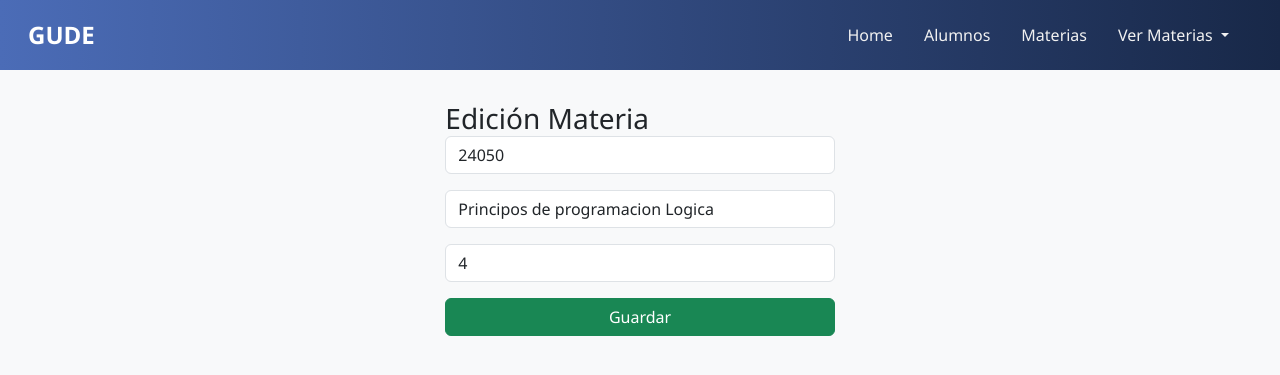
After one commit to Jacv33C/GUDE, a Django app: page /materias/edicionCurso/24050/ in a window 1280 px wide. The commit adds this page. Shown: the top 375 px of the page. Run offline with Django 5.2, Linux system fonts and the light colour scheme; data comes from the database, SQL or seed files in the repository; both versions use the stored data as it was after the commit.

Commit message:
Implementacion de la funcionalidad para editar materias

```diff
--- a/Universidad/Aplicaciones/General/templates/Materias.html
+++ b/Universidad/Aplicaciones/General/templates/Materias.html
@@ -46,7 +46,7 @@
                                 <td>{{ c.codigo }}</td>
                                 <td>{{ c.nombre }}</td>
                                 <td>{{ c.creditos }}</td>
-                                <td><a href="edicionCurso" class="btn btn-info btn-sm">Editar</a></td>
+                                <td><a href="{% url 'edicionCurso' c.codigo %}" class="btn btn-info btn-sm">Editar</a></td>
                                 <td><a href="{% url 'eliminacionCurso' c.codigo %}" class="btn btn-danger btn-sm">Eliminar</a></td>
                             </tr>
                             {% empty %}
--- /dev/null
+++ b/Universidad/Aplicaciones/General/templates/edicionCurso.html
@@ -0,0 +1,25 @@
+{% extends './base.html' %}
+
+{% block body %}
+<div class="row">
+    <div class="col-md-4 offset-md-4">
+        <h3 class="mb-0">Edición Materia</h3>
+        <div class="card-body">
+            <form action="{% url 'editarMateria' %}" method="post">
+                {% csrf_token %}
+                <div class="form-group mb-3">
+                    <input type="text" name="txtCodigo" id="txtCodigo" value="{{ curso.codigo }}" class="form-control" placeholder="Código" minlength="5" maxlength="5" readonly required>
+                </div>
+                <div class="form-group mb-3">
+                    <input type="text" name="txtNombre" id="txtNombre" value="{{ curso.nombre }}" class="form-control" placeholder="Nombre" maxlength="50" required>
+                </div>
+                <div class="form-group mb-3">
+                    <input type="number" name="numCreditos" id="numCreditos" value="{{ curso.creditos }}" class="form-control" placeholder="Créditos" min="1" max="9" required>
+                </div>
+                <button type="submit" class="btn btn-success w-100">Guardar</button>
+            </form>
+        </div>
+    </div>
+
+
+{% endblock %}
--- a/Universidad/Aplicaciones/General/urls.py
+++ b/Universidad/Aplicaciones/General/urls.py
@@ -8,4 +8,7 @@ urlpatterns = [
     path('materias/', views.materias, name='materias'),
     path('materias/registrarMateria/', views.registrarMateria, name='registrarMateria'),
     path('materias/eliminacionCurso/<str:codigo>/', views.eliminacionCurso, name='eliminacionCurso'),
+    path('materias/edicionCurso/<str:codigo>/', views.edicionCurso, name='edicionCurso'),
+    path('materias/editarMateria/', views.editarMateria, name='editarMateria'),
+
 ]
--- a/Universidad/Aplicaciones/General/views.py
+++ b/Universidad/Aplicaciones/General/views.py
@@ -1,4 +1,4 @@
-from django.shortcuts import render, redirect
+from django.shortcuts import render, redirect, get_object_or_404
 from .models import Curso
 
 def home(request):
@@ -10,12 +10,32 @@ def registrarMateria(request):
     creditos = request.POST['numCreditos']
 
     Curso.objects.create(codigo=codigo, nombre=nombre, creditos=creditos)
-    return redirect('materias')  # usa el nombre de la URL para redirigir
+    return redirect('materias')
+
+def edicionCurso(request, codigo):
+    curso = Curso.objects.get(codigo=codigo)
+    cursos = Curso.objects.all()
+    return render(request, "edicionCurso.html", {
+        "curso": curso,
+        "cursos": cursos
+    })
 
 def eliminacionCurso(request, codigo):
+    curso = get_object_or_404(Curso, codigo=codigo)
+    curso.delete()
+    return redirect('materias')
+
+def editarMateria(request):
+    codigo = request.POST['txtCodigo']
+    nombre = request.POST['txtNombre']
+    creditos = request.POST['numCreditos']
+
     curso = Curso.objects.get(codigo=codigo)
-    curso.delete()
-    return redirect('materias')  # corregido aquí para redirigir correctamente
+    curso.nombre = nombre
+    curso.creditos = creditos
+    curso.save()
+
+    return redirect('materias')
 
 def materias(request):
     cursos = Curso.objects.all()
```
Also changed, not shown: Universidad/General.db.
